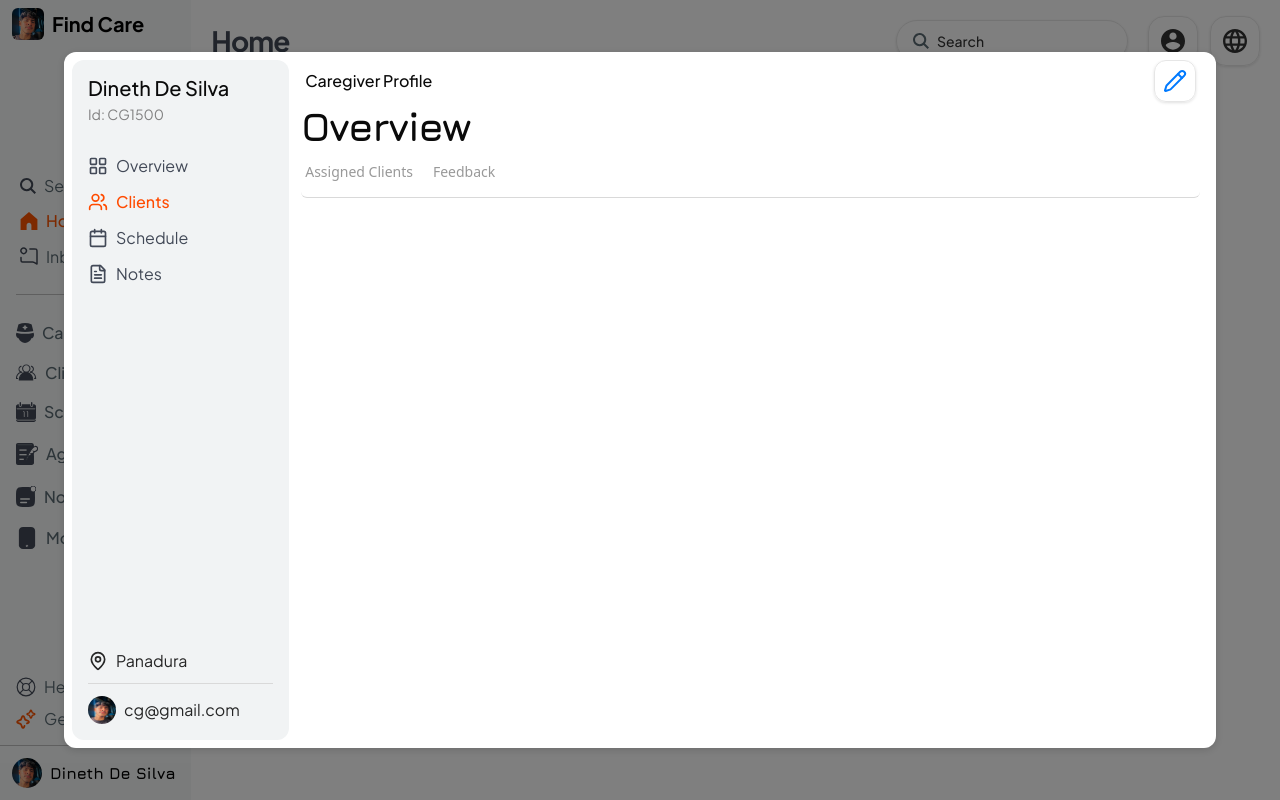
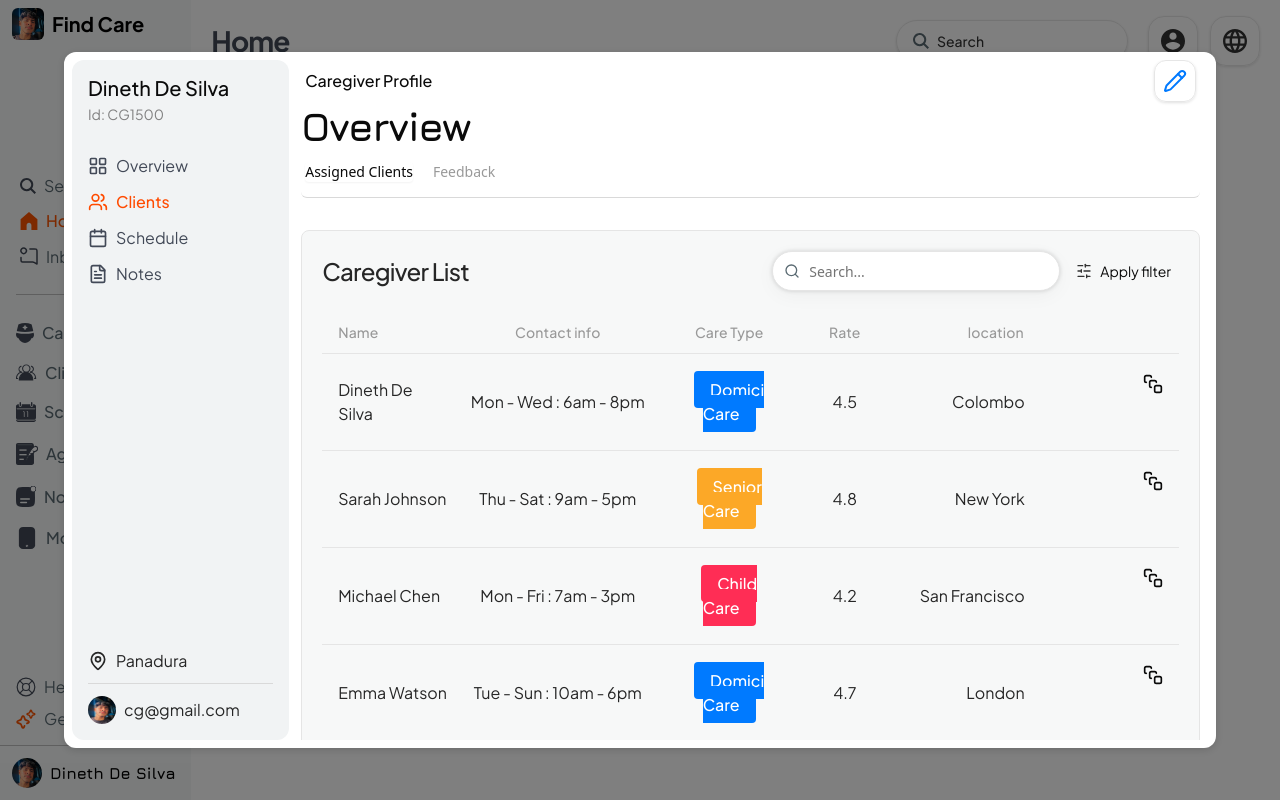
Before and after one commit to dinethde/FindCare, a Next.js app: page /caregivers/profile/clients in a window 1280 px wide. Built offline with nearby package versions, Linux system fonts and the light colour scheme.

Commit message:
Refactor caregiver and feedback tables, add ApplyFilter component, and enhance search functionality

```diff
--- a/app/(routes)/caregivers/profile/clients/page.tsx
+++ b/app/(routes)/caregivers/profile/clients/page.tsx
@@ -5,7 +5,7 @@ import { Tabs, TabsContent, TabsList, TabsTrigger } from "@/components/ui/tabs";
 
 export default function CgClientsModal() {
   return (
-    <Tabs defaultValue="overview" className="flex flex-col gap-8 items-start">
+    <Tabs defaultValue="assigned" className="flex flex-col gap-8 items-start">
       <TabsList className="flex gap-5 w-full items-start justify-start bg-white border-b border-neutral-4 text-tagline text-neutral-7">
         <TabsTrigger value="assigned" className="p-0">
           Assigned Clients
--- /dev/null
+++ b/components/ApplyFilter.tsx
@@ -0,0 +1,24 @@
+"use client";
+
+import React from "react";
+import { SlidersHorizontal } from "lucide-react";
+import { Button } from "@/components/ui/button";
+
+type ApplyFilterProps = {
+  onFilter: () => void;
+};
+
+export default function ApplyFilter({ onFilter }: ApplyFilterProps) {
+  return (
+    <div>
+      <Button
+        variant="outline"
+        onClick={onFilter}
+        className="text-small-text border-none bg-transparent m-0 p-0 pr-2"
+      >
+        <SlidersHorizontal className="text-neutral-9 h-4 w-4" />
+        Apply filter
+      </Button>
+    </div>
+  );
+}
--- a/components/CaregiverTable.tsx
+++ b/components/CaregiverTable.tsx
@@ -5,10 +5,10 @@ import type { TableConfig } from "../types/TableTypes";
 const caregiverConfig: TableConfig = {
   title: "Caregiver List",
   columns: [
-    { key: "name", header: "Name", width: "18%" },
-    { key: "contactInfo", header: "Contact info", width: "20%" },
+    { key: "name", header: "Name", width: "15%" },
+    { key: "contactInfo", header: "Contact info", width: "25%" },
     { key: "careType", header: "Care Type", width: "15%" },
-    { key: "rate", header: "Rate", width: "10%" },
+    { key: "rate", header: "Rate", width: "12%" },
     { key: "location", header: "location", width: "15%" },
   ],
   headerAlignments: ["left", "center", "center", "center", "right"],
--- a/components/DynamicTable.tsx
+++ b/components/DynamicTable.tsx
@@ -74,10 +74,10 @@ export function DynamicTable({
     if (column.key === "review") {
       const bgColor =
         item.careType === "Domici Care"
-          ? "bg-blue-50"
+          ? "bg-support-colors-color2"
           : item.careType === "Senior Care"
-            ? "bg-orange-50"
-            : "bg-pink-50";
+            ? "bg-support-colors-color2"
+            : "bg-support-colors-color2";
       return (
         <div
           className={`p-4 rounded-lg ${bgColor} text-regular-text text-neutral-10`}
@@ -99,8 +99,8 @@ export function DynamicTable({
   };
 
   return (
-    <div className="rounded-lg border bg-[#F7F8F8] overflow-hidden">
-      <div className="p-6 pb-3">
+    <div className="rounded-lg border bg-[#F7F8F8] overflow-hidden flex flex-col p-5 gap-8">
+      <div className="">
         <TableHeader
           title={config.title}
           onSearch={handleSearch}
@@ -109,14 +109,14 @@ export function DynamicTable({
           showSeeMore={config.showSeeMore}
         />
       </div>
-      <div className="px-6">
+      <div className="">
         <table className="w-full">
           <thead>
             <tr className="border-b border-gray-200">
               {config.columns.map((column, index) => (
                 <th
                   key={column.key}
-                  className={`pb-2 text-left text-tagline text-neutral-7 ${index === 0 ? "pl-4" : ""} text-${config.headerAlignments[index]}`}
+                  className={`pb-3 text-left text-tagline text-neutral-7 ${index === 0 ? "pl-4" : ""} text-${config.headerAlignments[index]}`}
                   style={{ width: column.width }}
                 >
                   {column.header}
@@ -138,12 +138,14 @@ export function DynamicTable({
                 {config.columns.map((column, colIndex) => (
                   <td
                     key={column.key}
-                    className={`py-3 ${colIndex === 0 ? "pl-4" : "px-4"} text-${config.headerAlignments[colIndex]}`}
+                    className={`${config.title === "Caregiver List" ? "py-6" : "py-5"} ${colIndex === 0 ? "pl-4" : "px-4"}  ${colIndex === config.columns.length - 1 ? "pr-0" : ""} text-${config.headerAlignments[colIndex]}`}
                   >
                     {renderCell(column, item)}
                   </td>
                 ))}
-                <td className="py-3 pr-4">
+                <td
+                  className={` ${config.title === "Caregiver List" ? "py-5 pr-4 flex justify-end" : "hidden"} `}
+                >
                   <button className="text-gray-400 hover:text-gray-600">
                     <Square2StackIcon className="h-5 w-5" />
                   </button>
--- a/components/FeedbackTable.tsx
+++ b/components/FeedbackTable.tsx
@@ -5,15 +5,14 @@ import type { TableConfig } from "../types/TableTypes";
 const feedbackConfig: TableConfig = {
   title: "Feedback List",
   columns: [
-    { key: "name", header: "Name", width: "20%" },
+    { key: "name", header: "Name", width: "15%" },
     { key: "careType", header: "Care Type", width: "20%" },
-    { key: "rate", header: "Rate", width: "10%" },
-    { key: "review", header: "Review", width: "50%" },
+    { key: "rate", header: "Rate", width: "12%" },
+    { key: "review", header: "Review", width: "100%" },
   ],
   headerAlignments: ["left", "center", "center", "left"],
 
   showTabs: true,
-  showSeeMore: true,
 };
 
 const filterOptions = [
--- a/components/SearchBar2.tsx
+++ b/components/SearchBar2.tsx
@@ -1,35 +1,39 @@
-"use client"
+"use client";
 
-import { useState, useEffect } from "react"
-import { Search } from "lucide-react"
-import { Input } from "@/components/ui/input"
+import { useState, useEffect } from "react";
+import { Search } from "lucide-react";
+import { Input } from "@/components/ui/input";
 
 interface SearchBar2Props {
-  onSearch: (query: string) => void
-  placeholder?: string
-  debounceTime?: number
+  onSearch: (query: string) => void;
+  placeholder?: string;
+  debounceTime?: number;
 }
 
-export function SearchBar2({ onSearch, placeholder = "Search...", debounceTime = 300 }: SearchBar2Props) {
-  const [searchQuery, setSearchQuery] = useState("")
+export function SearchBar2({
+  onSearch,
+  placeholder = "Search...",
+  debounceTime = 300,
+}: SearchBar2Props) {
+  const [searchQuery, setSearchQuery] = useState("");
 
   useEffect(() => {
     const timer = setTimeout(() => {
-      onSearch(searchQuery)
-    }, debounceTime)
+      onSearch(searchQuery);
+    }, debounceTime);
 
-    return () => clearTimeout(timer)
-  }, [searchQuery, onSearch, debounceTime])
+    return () => clearTimeout(timer);
+  }, [searchQuery, onSearch, debounceTime]);
 
   return (
-    <div className="relative w-full">
-      <Search className="absolute left-3 top-1/2 h-4 w-4 -translate-y-1/2 text-gray-500" />
+    <div className="relative w-full ">
+      <Search className="absolute left-3 top-1/2 h-4 w-4 -translate-y-1/2 text-grey" />
       <Input
-        className="pl-9 text-regular-text text-neutral-10 w-full"
+        className="pl-9 text-regular-text text-neutral-10 w-full [&::placeholder]-text-grey rounded-[30px] shadow-[0px_5px_20px_rgba(0,_0,_0,_0.04),_0px_0px_4px_rgba(0,_0,_0,_0.15)]"
         placeholder={placeholder}
         value={searchQuery}
         onChange={(e) => setSearchQuery(e.target.value)}
       />
     </div>
-  )
+  );
 }
--- a/components/TableHeader.tsx
+++ b/components/TableHeader.tsx
@@ -1,9 +1,10 @@
 "use client";
 
-import { SlidersHorizontal } from "lucide-react";
+import { Filter, SlidersHorizontal } from "lucide-react";
 import { Button } from "@/components/ui/button";
 import { Tabs, TabsList, TabsTrigger } from "@/components/ui/tabs";
 import { SearchBar2 } from "./SearchBar2";
+import ApplyFilter from "./ApplyFilter";
 
 interface TableHeaderProps {
   title: string;
@@ -18,31 +19,16 @@ export function TableHeader({
   onSearch,
   onFilter,
   showTabs,
-  showSeeMore,
 }: TableHeaderProps) {
   return (
     <div className="space-y-4">
       <div className="flex items-center justify-between">
-        <h1 className="text-2xl font-semibold text-regular-text text-neutral-10">
-          {title}
-        </h1>
+        <h1 className="text-h5  text-neutral-10">{title}</h1>
         <div className="flex items-center gap-4">
           <div className="w-72">
             <SearchBar2 onSearch={onSearch} placeholder="Search..." />
           </div>
-          <Button
-            variant="outline"
-            onClick={onFilter}
-            className="text-regular-text text-neutral-10"
-          >
-            <SlidersHorizontal className="mr-2 h-4 w-4" />
-            Apply filter
-          </Button>
-          {showSeeMore && (
-            <Button variant="link" className="text-blue-500 text-regular-text">
-              See more
-            </Button>
-          )}
+          <ApplyFilter onFilter={onFilter} />
         </div>
       </div>
       {showTabs && (
```
